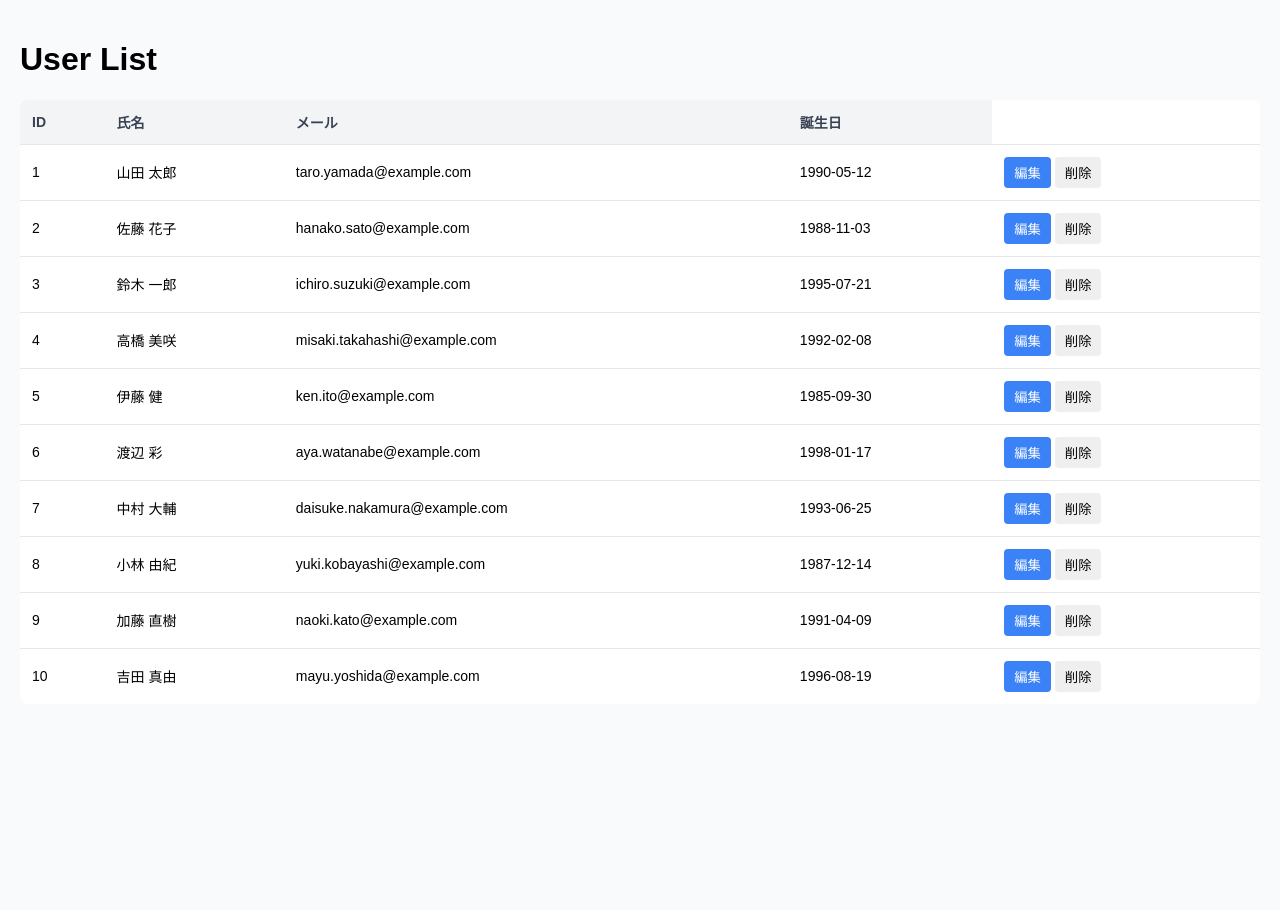
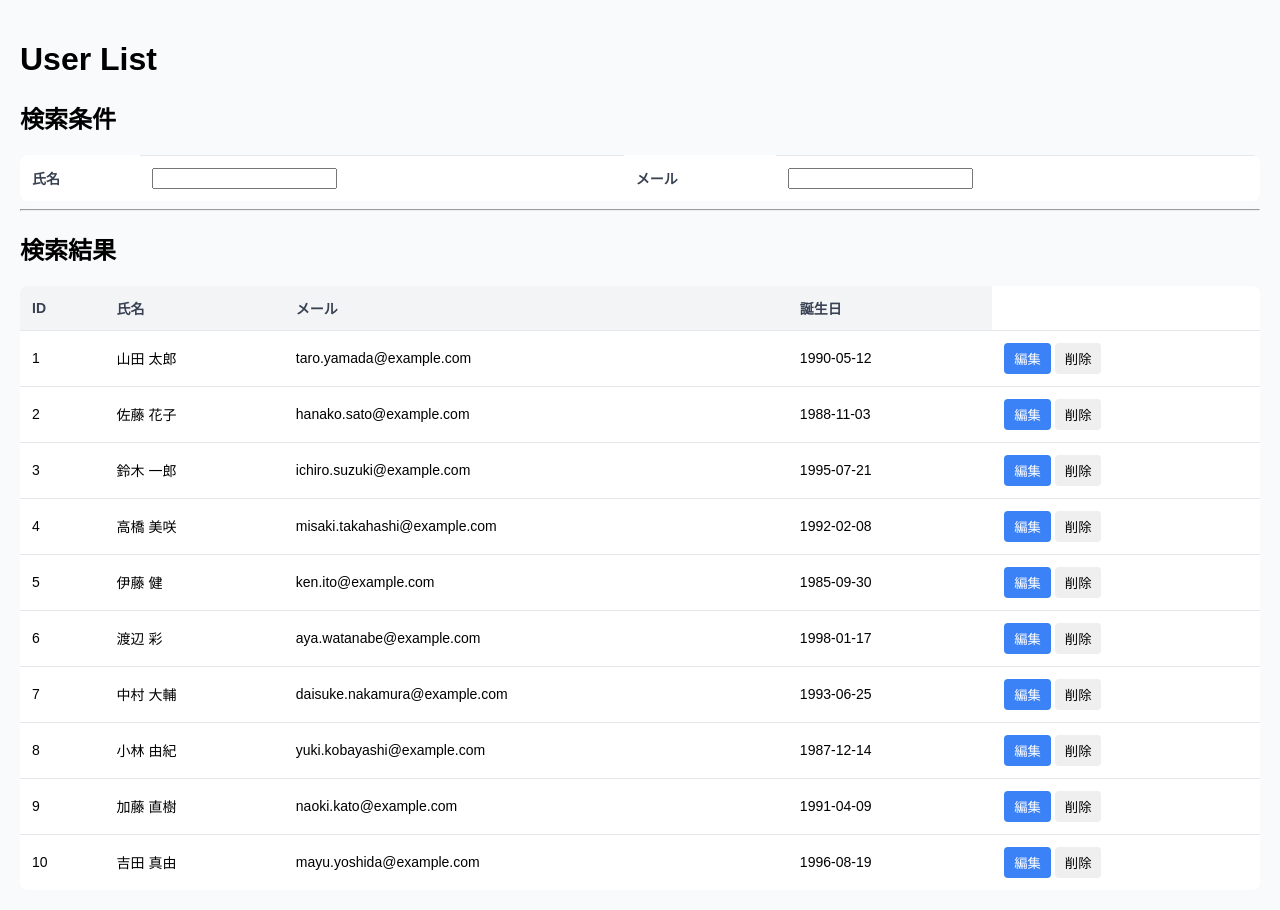
Before and after one commit to tetsumaru-tech/portfolio-react-admin-system, a React (Vite) app: page / in a window 1280 px wide. Before the commit the page ends 800 px from the top, so only its background shows below. Built offline with nearby package versions, Linux system fonts and the light colour scheme.

Commit message:
検索機能を追加

```diff
--- /dev/null
+++ b/src/features/user/components/SearchForm.tsx
@@ -0,0 +1,41 @@
+import type { UserSearchCondition } from '@/features/user/types';
+
+export type SearchFormProps = {
+  condition: UserSearchCondition;
+  onChange: (condition: UserSearchCondition) => void;
+};
+
+export function SearchForm({ props }: { props: SearchFormProps }) {
+  function handleChange(key: string, value: string) {
+    const newCondition = { ...props.condition, [key]: value };
+    props.onChange(newCondition);
+  }
+  return (
+    <>
+      <table>
+        <tbody>
+          <tr>
+            <th>氏名</th>
+            <td>
+              <input
+                type="text"
+                name="name"
+                value={props.condition.name}
+                onChange={(e) => handleChange(e.target.name, e.target.value)}
+              />
+            </td>
+            <th>メール</th>
+            <td>
+              <input
+                type="text"
+                name="email"
+                value={props.condition.email}
+                onChange={(e) => handleChange(e.target.name, e.target.value)}
+              />
+            </td>
+          </tr>
+        </tbody>
+      </table>
+    </>
+  );
+}
--- a/src/features/user/components/UserList.tsx
+++ b/src/features/user/components/UserList.tsx
@@ -1,6 +1,27 @@
+import type { User } from '@/features/user/types';
 import { users } from '@/features/user/types';
+import type { UserSearchCondition } from '@/features/user/types';
 
-export function UserList() {
+export type UserListProps = {
+  condition: UserSearchCondition;
+};
+
+export function UserList({ props }: { props: UserListProps }) {
+  const filterdUsers = users.filter((user: User) => {
+    if (props.condition.name) {
+      const fullName = user.lastName + user.firstName;
+      if (!fullName.includes(props.condition.name ?? '')) {
+        return false;
+      }
+    }
+    if (props.condition.email) {
+      if (!user.email.includes(props.condition.email ?? '')) {
+        return false;
+      }
+    }
+    return true;
+  });
+
   return (
     <>
       <table>
@@ -13,7 +34,7 @@ export function UserList() {
           </tr>
         </thead>
         <tbody>
-          {users.map((user) => {
+          {filterdUsers.map((user) => {
             return (
               <tr key={user.id}>
                 <td>{user.id}</td>
--- a/src/features/user/components/index.ts
+++ b/src/features/user/components/index.ts
@@ -1 +1,2 @@
 export * from './UserList';
+export * from './SearchForm';
--- a/src/pages/UserListPage.tsx
+++ b/src/pages/UserListPage.tsx
@@ -1,10 +1,28 @@
-import { UserList } from '@/features/user/components/UserList';
+import { useState } from 'react';
+import { UserList, SearchForm } from '@/features/user/components';
+import type {
+  SearchFormProps,
+  UserListProps,
+} from '@/features/user/components';
+import type { UserSearchCondition } from '@/features/user/types';
 
 export default function UserListPage() {
+  const [condition, setCondition] = useState<UserSearchCondition>({});
+  const searchFormProps: SearchFormProps = {
+    condition: condition,
+    onChange: setCondition,
+  };
+  const userListProps: UserListProps = {
+    condition: condition,
+  };
   return (
     <>
       <h1>User List</h1>
-      <UserList />
+      <h2>検索条件</h2>
+      <SearchForm props={searchFormProps} />
+      <hr />
+      <h2>検索結果</h2>
+      <UserList props={userListProps} />
     </>
   );
 }
```
Also changed, not shown: src/features/user/types/user.ts (+6 -1 lines).
